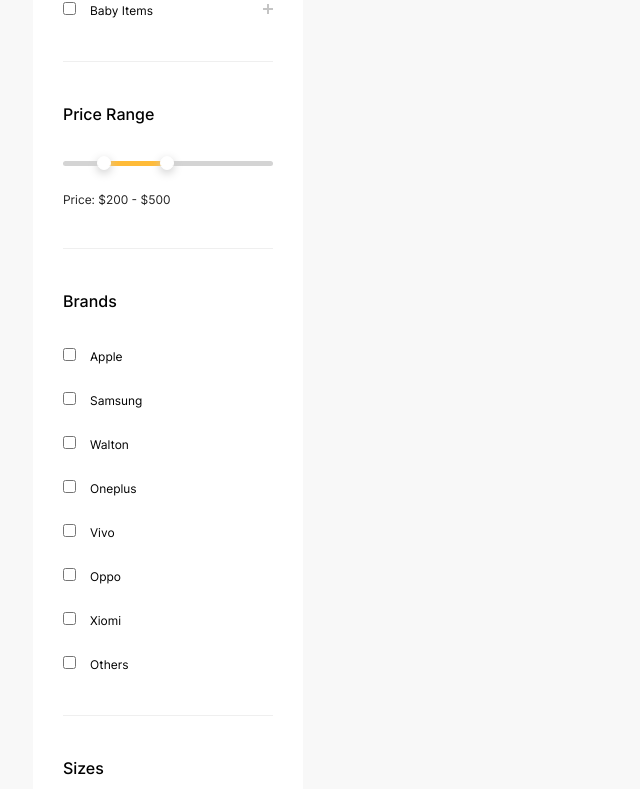
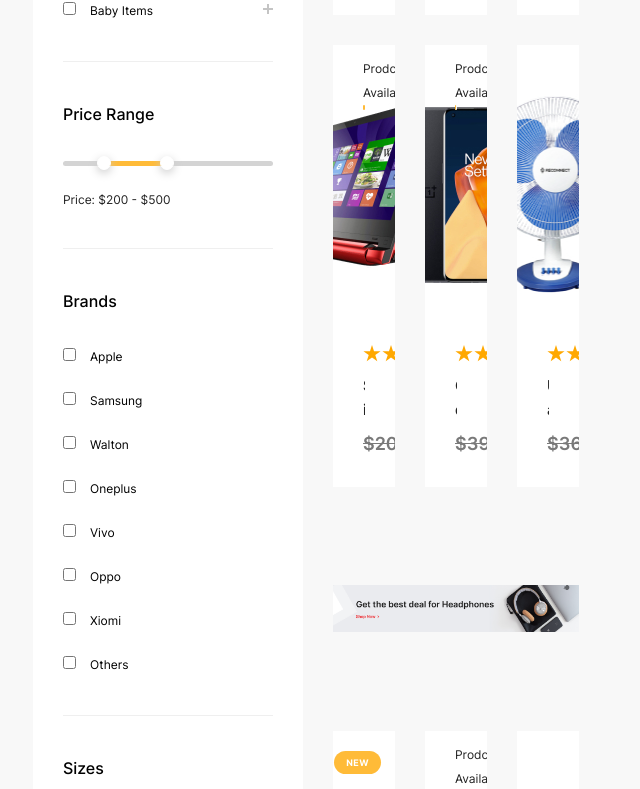
Before and after one commit to ifedayoagboola/bitsgiga-client, a React (Create React App) app: page /all-products in a window 1280 px wide. Shown: the part 796-1585 px from the top of the page, without its empty margins (334-974 px from the left). Built offline with nearby package versions, Linux system fonts and the light colour scheme.

Commit message:
all product page done

```diff
--- a/src/components/AllProductWidget/index.jsx
+++ b/src/components/AllProductWidget/index.jsx
@@ -1,6 +1,9 @@
 import { useState } from "react";
 import "react-input-range/lib/css/index.css";
+import productDatas from "../../data/products.json";
 import BreadcrumbCom from "../BreadcrumbCom";
+import ProductCardStyleOne from "../Helpers/Cards/ProductCardStyleOne";
+import DataIteration from "../Helpers/DataIteration";
 import Layout from "../Partials/Layout";
 import ProductsFilter from "./ProductsFilter";
 
@@ -46,6 +49,9 @@ export default function AllProductPage() {
   const filterStorage = (value) => {
     setStorage(value);
   };
+
+  const { products } = productDatas;
+
   return (
     <>
       <Layout>
@@ -73,7 +79,7 @@ export default function AllProductPage() {
               </div>
 
               <div className="flex-1">
-                <div className="products-sorting w-full bg-white h-[70px] flex justify-between items-center p-[30px]">
+                <div className="products-sorting w-full bg-white h-[70px] flex justify-between items-center p-[30px] mb-[40px]">
                   <div>
                     <p className="font-400 text-[13px]">
                       <span className="text-qgray"> Showing</span> 1–16 of 66
@@ -100,6 +106,32 @@ export default function AllProductPage() {
                     </div>
                   </div>
                 </div>
+                <div className="grid grid-cols-3 gap-[30px] mb-[40px]">
+                  <DataIteration datas={products} startLength={0} endLength={6}>
+                    {({ datas }) => (
+                      <ProductCardStyleOne key={datas.id} datas={datas} />
+                    )}
+                  </DataIteration>
+                </div>
+
+                <div className="w-full h-[164px] overflow-hidden mb-[40px]">
+                  <img
+                    src={`${process.env.PUBLIC_URL}/assets/images/ads-6.png`}
+                    alt=""
+                    className="w-full h-full object-contain"
+                  />
+                </div>
+                <div className="grid grid-cols-3 gap-[30px] mb-[40px]">
+                  <DataIteration
+                    datas={products}
+                    startLength={6}
+                    endLength={15}
+                  >
+                    {({ datas }) => (
+                      <ProductCardStyleOne key={datas.id} datas={datas} />
+                    )}
+                  </DataIteration>
+                </div>
               </div>
             </div>
           </div>
--- a/src/data/products.json
+++ b/src/data/products.json
@@ -158,7 +158,7 @@
     },
     {
       "id": "62aefe9ad1e0cfc12838c3c4",
-      "image": "product-img-13.jpg",
+      "image": "product-img-3.jpg",
       "brand": "google",
       "review": 5,
       "title": "Bluplanet consequat non sunt in dolor eiusmod cillum",
@@ -171,7 +171,7 @@
     },
     {
       "id": "62aefe9a05ca1ea50003e072",
-      "image": "product-img-14.jpg",
+      "image": "product-img-4.jpg",
       "brand": "google",
       "review": 5,
       "title": "Comvoy irure occaecat aliquip do commodo in",
@@ -184,7 +184,7 @@
     },
     {
       "id": "62aefe9a369487a7db38e327",
-      "image": "product-img-15.jpg",
+      "image": "product-img-5.jpg",
       "brand": "xioami",
       "review": 5,
       "title": "Zizzle ad proident do enim nisi quis",
```
Also changed, not shown: public/assets/images/ads-6.png (added).
